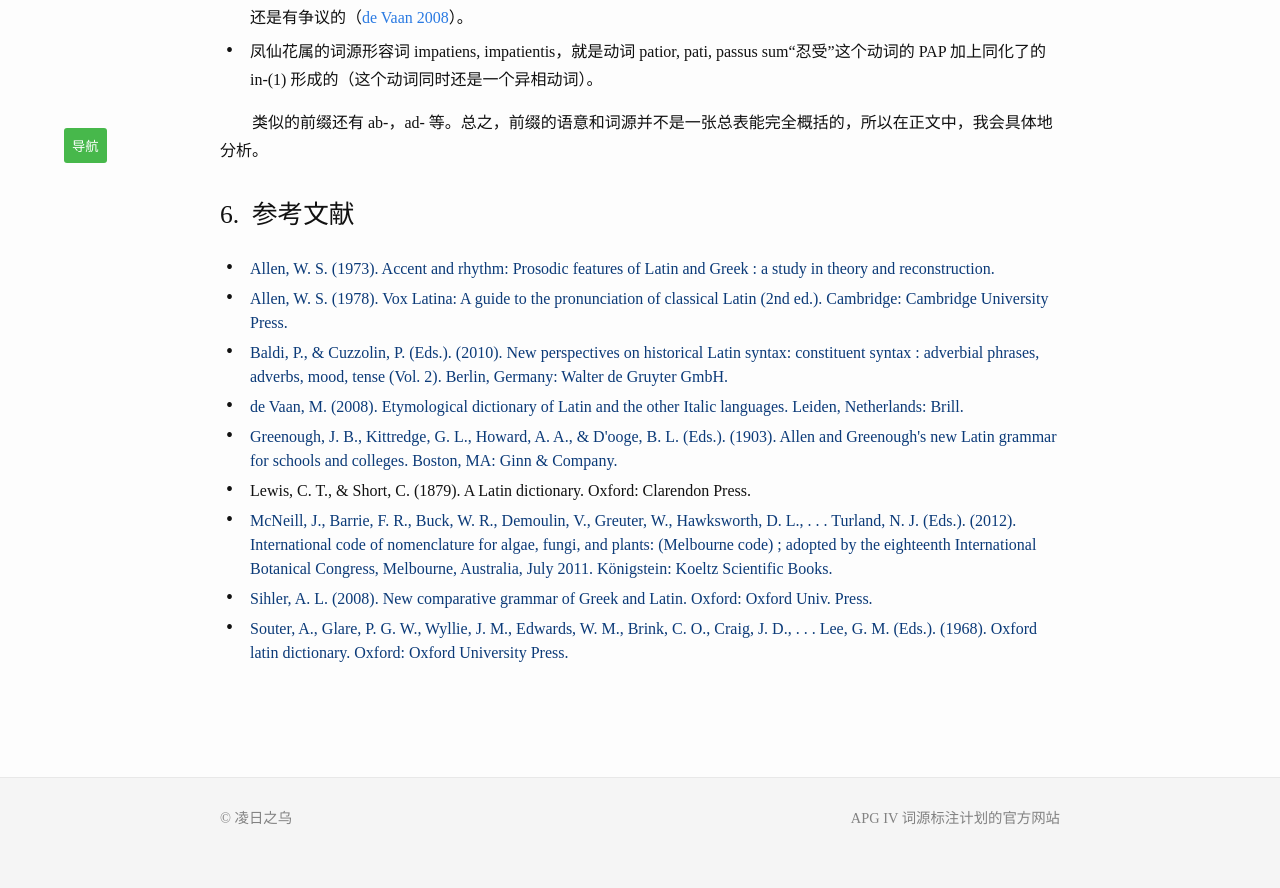
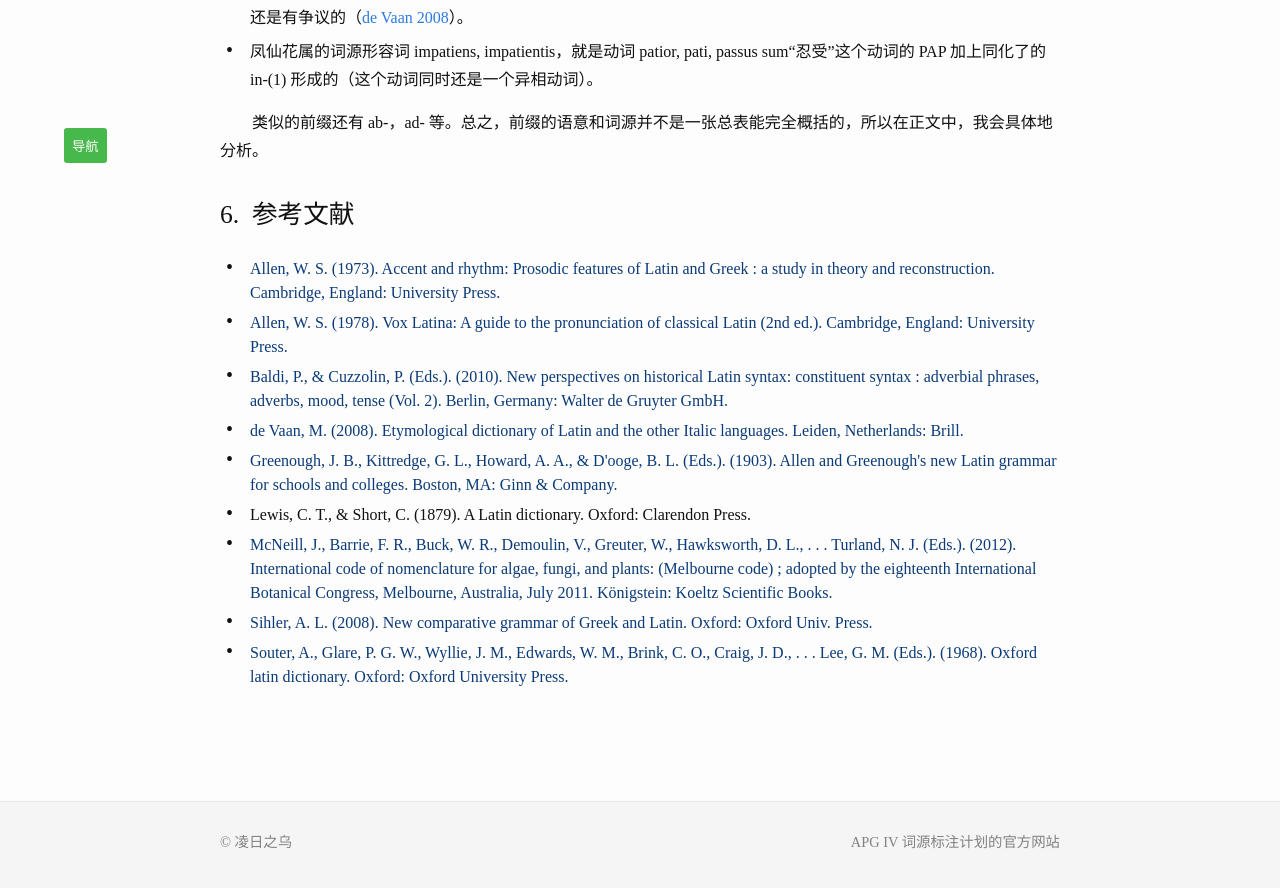
Before and after one commit to LykosEremos/graymatter, a Jekyll site: the page built from _posts/2017-04-28-grammar.markdown, in a window 1280 px wide and 900 px high, scrolled down 9392 px. Shown: the top 888 px of the window. Built offline with Jekyll 4.4.1, drawn with Linux system fonts in a browser that asks for light colours; some of the changed text lies outside the part shown.

Commit message:
improved typography 3

```diff
--- a/_posts/2017-04-28-grammar.markdown
+++ b/_posts/2017-04-28-grammar.markdown
@@ -173,8 +173,8 @@ categories: resources
 <a name="参考文献"></a>
 <h1 class="hd">参考文献</h1>
 <ul class="citation">
-<li><a href="#allen1973" name="allen1973s">Allen, W. S. (1973). Accent and rhythm: Prosodic features of Latin and Greek : a study in theory and reconstruction.</a></li>
-<li><a href="#allen1978" name="allen1978s">Allen, W. S. (1978). Vox Latina: A guide to the pronunciation of classical Latin (2nd ed.). Cambridge: Cambridge University Press.</a></li>
+<li><a href="#allen1973" name="allen1973s">Allen, W. S. (1973). Accent and rhythm: Prosodic features of Latin and Greek : a study in theory and reconstruction. Cambridge, England: University Press.</a></li>
+<li><a href="#allen1978" name="allen1978s">Allen, W. S. (1978). Vox Latina: A guide to the pronunciation of classical Latin (2nd ed.). Cambridge, England: University Press.</a></li>
 <li><a href="#bandc" name="bandcs">Baldi, P., & Cuzzolin, P. (Eds.). (2010). New perspectives on historical Latin syntax: constituent syntax : adverbial phrases, adverbs, mood, tense (Vol. 2). Berlin, Germany: Walter de Gruyter GmbH.</a></li>
 <li><a href="#devaan" name="devaans">de Vaan, M. (2008). Etymological dictionary of Latin and the other Italic languages. Leiden, Netherlands: Brill.</a></li>
 <li><a href="#gree" name="grees">Greenough, J. B., Kittredge, G. L., Howard, A. A., & D'ooge, B. L. (Eds.). (1903). Allen and Greenough's new Latin grammar for schools and colleges. Boston, MA: Ginn & Company.</a></li>
--- a/assets/main.scss
+++ b/assets/main.scss
@@ -70,7 +70,7 @@ line-height:175%;
 	color: #828282;
 }
 
-.page-heading { font-size: 2.1em; color: #828282}
+.page-heading { font-size: 2.1em; color: #828282;}
 
 
 .post-header {
```
Also changed, not shown: other parts of _posts/2017-04-28-grammar.markdown (+1 -1 lines).
